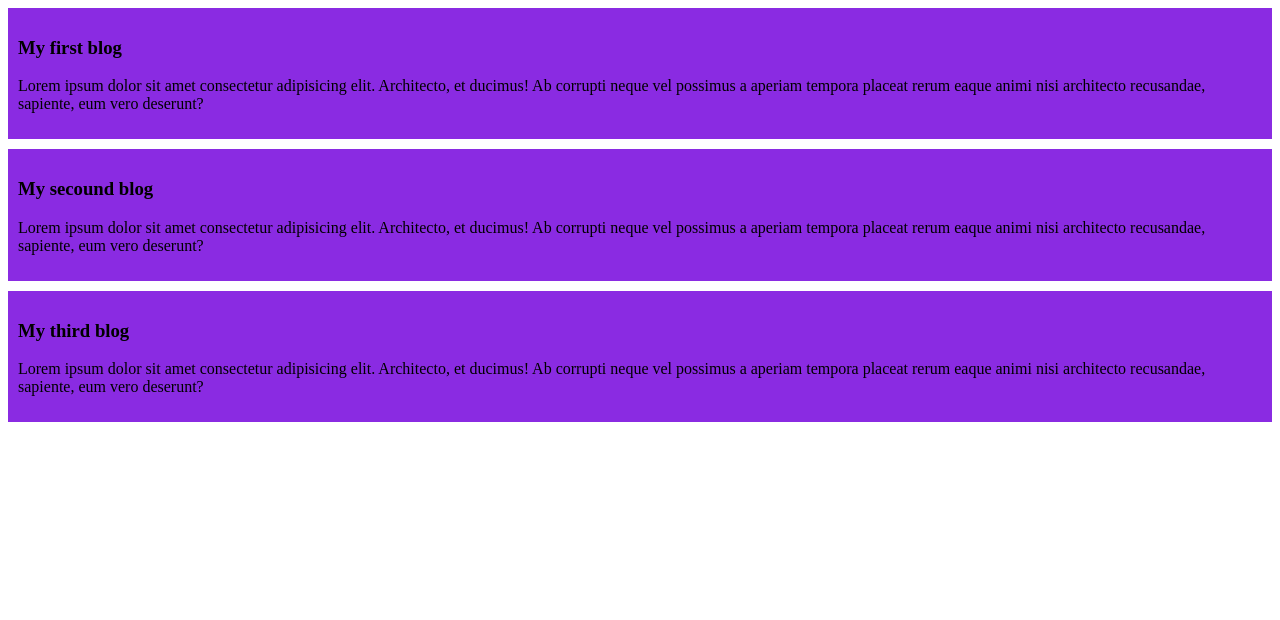
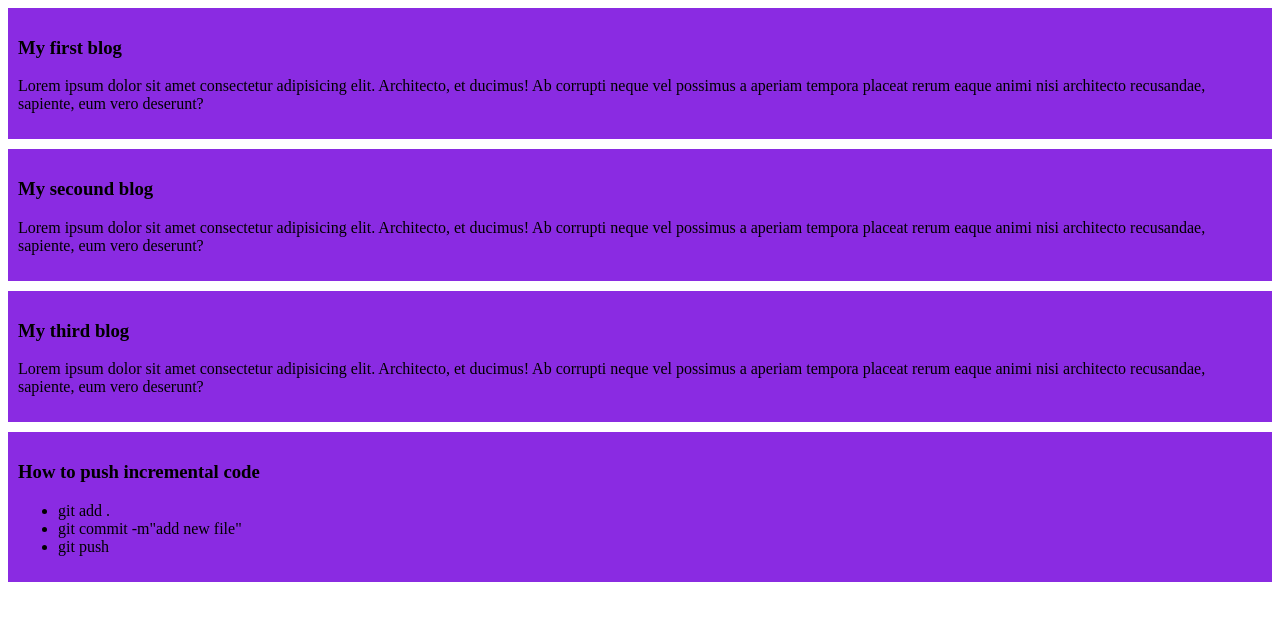
Before and after one commit to aive-25/my-first-github-repo, a plain HTML site: page index.html in a window 1280 px wide. Drawn offline with Linux system fonts and the light colour scheme.

Commit message:
my first

```diff
--- a/index.html
+++ b/index.html
@@ -22,6 +22,16 @@
     <h3>My third blog</h3>
     <p>Lorem ipsum dolor sit amet consectetur adipisicing elit. Architecto, et ducimus! Ab corrupti neque vel possimus a aperiam tempora placeat rerum eaque animi nisi architecto recusandae, sapiente, eum vero deserunt?</p>
     </div>
+    <div>
+
+        <h3> How to push incremental code</h3>
+        <ul>
+            <li> git add .</li>
+            <li> git commit -m"add new file"</li>
+             <li> git push</li>
+
+        </ul>
+    </div>
 
 </body>
 </html>
```
